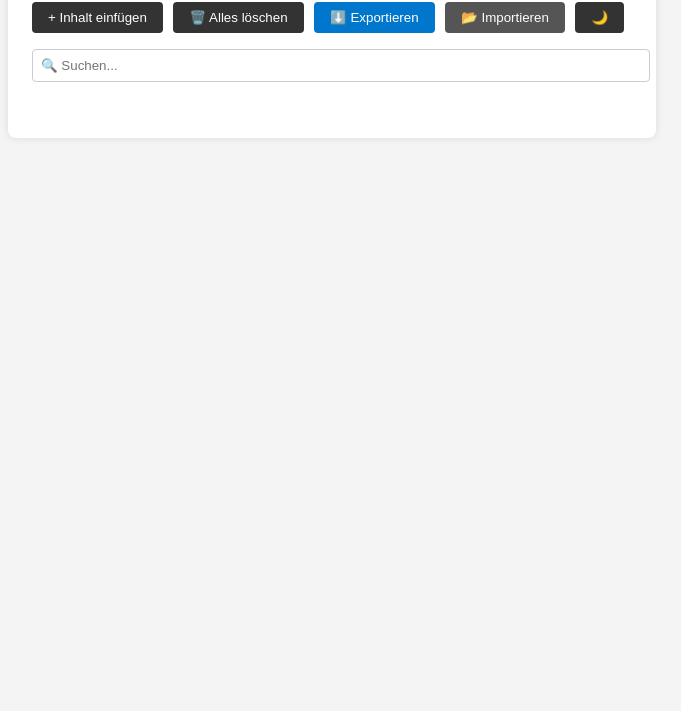
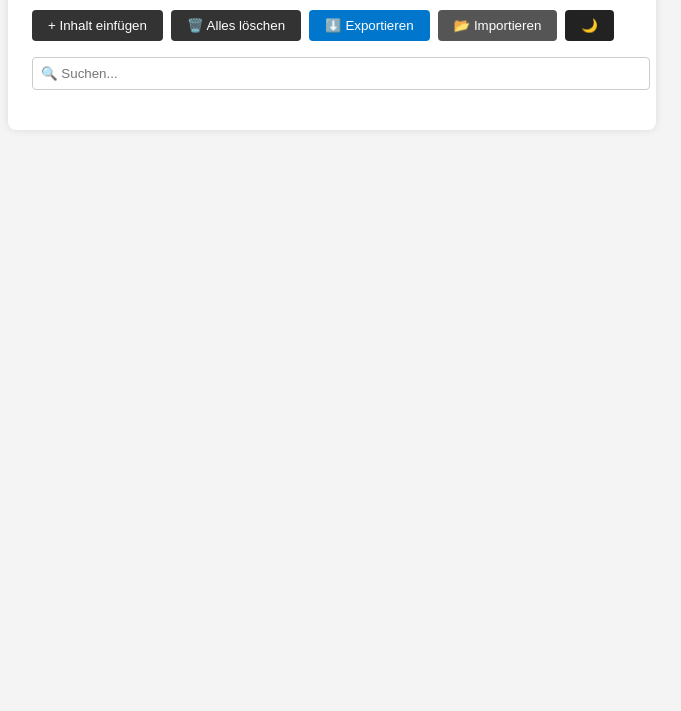
Before and after one commit to chefkoch0312/clipboard-tracker, a plain HTML site: page index.html in a window 1280 px wide. Shown: the part 89-800 px from the top of the page, without its empty margins (308-989 px from the left). Drawn offline with Linux system fonts and the light colour scheme.

Commit message:
css bereinigt für dark-mode

```diff
--- a/style.css
+++ b/style.css
@@ -1,8 +1,17 @@
+/* ========================== */
+/* Farbdefinitionen & Themes */
+/* ========================== */
+
 body {
   --bg: #f4f4f4;
   --text: #111;
-  --card: white;
+  --card: #ffffff;
   --card-text: #111;
+  --border: #ccc;
+  --button-bg: #333;
+  --button-text: #fff;
+  --button-hover: #555;
+  --accent: #0077cc;
 }
 
 body.dark {
@@ -10,58 +19,103 @@ body.dark {
   --text: #eee;
   --card: #1e1e1e;
   --card-text: #eee;
+  --border: #333;
+  --button-bg: #444;
+  --button-text: #eee;
+  --button-hover: #666;
+  --accent: #4da6ff;
 }
+
+/* =============== */
+/* Basisstruktur   */
+/* =============== */
 
 body {
   background: var(--bg);
   color: var(--text);
+  font-family: Arial, sans-serif;
+  margin: 0;
+  padding: 1rem;
 }
 
 .container {
   max-width: 600px;
   margin: auto;
-  /* background: white; */
   background: var(--card);
   padding: 1.5rem;
   border-radius: 8px;
   box-shadow: 0 0 8px rgba(0, 0, 0, 0.1);
 }
 
+/* =============== */
+/* Überschrift     */
+/* =============== */
+
 h1 {
   margin-top: 0;
   text-align: center;
 }
 
+/* =============== */
+/* Steuerelemente  */
+/* =============== */
+
 .controls {
   display: flex;
-  justify-content: space-between;
+  flex-wrap: wrap;
+  gap: 0.5rem;
   margin-bottom: 1rem;
 }
 
-button {
+.controls button {
   padding: 0.5rem 1rem;
   border: none;
-  background: #333;
-  color: white;
+  background: var(--button-bg);
+  color: var(--button-text);
   border-radius: 4px;
   cursor: pointer;
 }
 
-button:hover {
-  background: #555;
+.controls button:hover {
+  background: var(--button-hover);
 }
+
+#exportJson {
+  background-color: var(--accent);
+  color: white;
+}
+
+#importTrigger {
+  background-color: var(--button-hover);
+  color: white;
+}
+
+#toggleTheme {
+  background-color: #222;
+}
+
+/* =============== */
+/* Sucheingabe     */
+/* =============== */
 
 #searchInput {
   width: 100%;
   padding: 0.5rem;
   margin-bottom: 1rem;
-  border: 1px solid #ccc;
+  border: 1px solid var(--border);
   border-radius: 4px;
+  background: var(--card);
+  color: var(--text);
 }
+
+/* =============== */
+/* Clipboard-Liste */
+/* =============== */
 
 ul {
   list-style: none;
   padding: 0;
+  margin: 0;
 }
 
 li {
@@ -74,7 +128,17 @@ li {
   display: flex;
   flex-direction: column;
   gap: 4px;
+  border: 1px solid var(--border);
 }
+
+/* Zeitstempel */
+
+li small {
+  font-size: 0.8em;
+  color: var(--card-text);
+}
+
+/* Löschen-Button */
 
 li button {
   position: absolute;
@@ -100,7 +164,22 @@ li button svg {
   display: block;
 }
 
-/* Modal Container */
+/* Mehr-Anzeigen Button */
+
+.more-button {
+  align-self: flex-start;
+  background: transparent;
+  border: none;
+  color: var(--accent);
+  cursor: pointer;
+  font-size: 0.85em;
+  padding-right: 2rem;
+}
+
+/* =============== */
+/* Modal-Fenster   */
+/* =============== */
+
 .modal {
   position: fixed;
   top: 0;
@@ -115,7 +194,8 @@ li button svg {
 }
 
 .modal-content {
-  background: white;
+  background: var(--card);
+  color: var(--text);
   padding: 1.5rem;
   border-radius: 6px;
   max-width: 90%;
@@ -123,6 +203,7 @@ li button svg {
   overflow: auto;
   position: relative;
   white-space: pre-wrap;
+  border: 1px solid var(--border);
 }
 
 #closeModal {
@@ -132,33 +213,10 @@ li button svg {
   font-size: 1.2rem;
   border: none;
   background: transparent;
+  color: var(--text);
   cursor: pointer;
 }
 
 .hidden {
   display: none;
 }
-
-.more-button {
-  align-self: flex-start;
-  background: transparent;
-  border: none;
-  color: #0077cc;
-  cursor: pointer;
-  font-size: 0.85em;
-  padding-right: 2rem; /* genug Abstand zur rechten Ecke */
-}
-
-.controls button {
-  margin-right: 0.5rem;
-}
-
-#exportJson {
-  background-color: #0077cc;
-  color: white;
-}
-
-#importTrigger {
-  background-color: #555;
-  color: white;
-}
```
